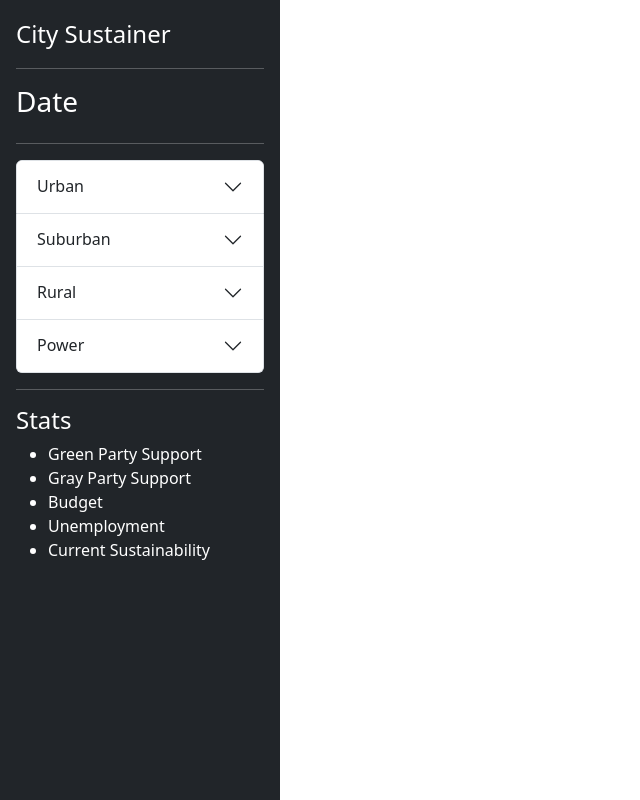
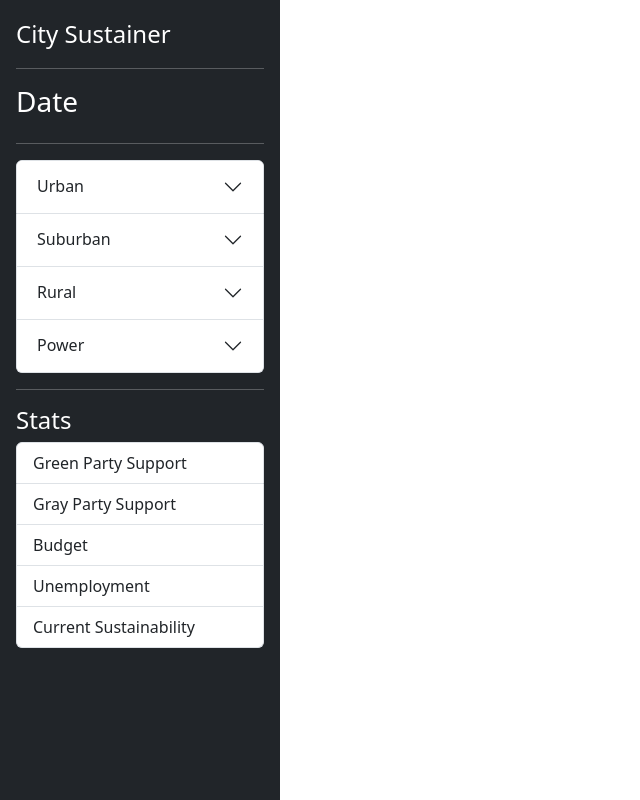
Before and after one commit to ikopke23/SpenceHacks-23, a plain HTML site: page index.html in a window 1280 px wide. Shown: the whole page, without its empty margins (0-640 px from the left). Drawn offline with nearby package versions, Linux system fonts and the light colour scheme.

Commit message:
Update index.html

```diff
--- a/index.html
+++ b/index.html
@@ -206,13 +206,13 @@ The Green Party does not like this">Fossil fuels</h4>
         <span class="hidden"></span>
         <h1 class="fs-4">Stats</h1>
         <div id="stats" class="">
-            <ul>
-                <li>Green Party Support</li>
-                <li>Gray Party Support</li>
-                <li>Budget</li>
-                <li>Unemployment</li>
-                <li>Current Sustainability</li>
-            </ul>
+            <div class="list-group">
+                <a class="list-group-item list-group-item-action">Green Party Support</a>
+                <a class="list-group-item list-group-item-action">Gray Party Support</a>
+                <a class="list-group-item list-group-item-action">Budget</a>
+                <a class="list-group-item list-group-item-action">Unemployment</a>
+                <a class="list-group-item list-group-item-action">Current Sustainability</a>
+            </div>
         </div>
 
     </div>
```
